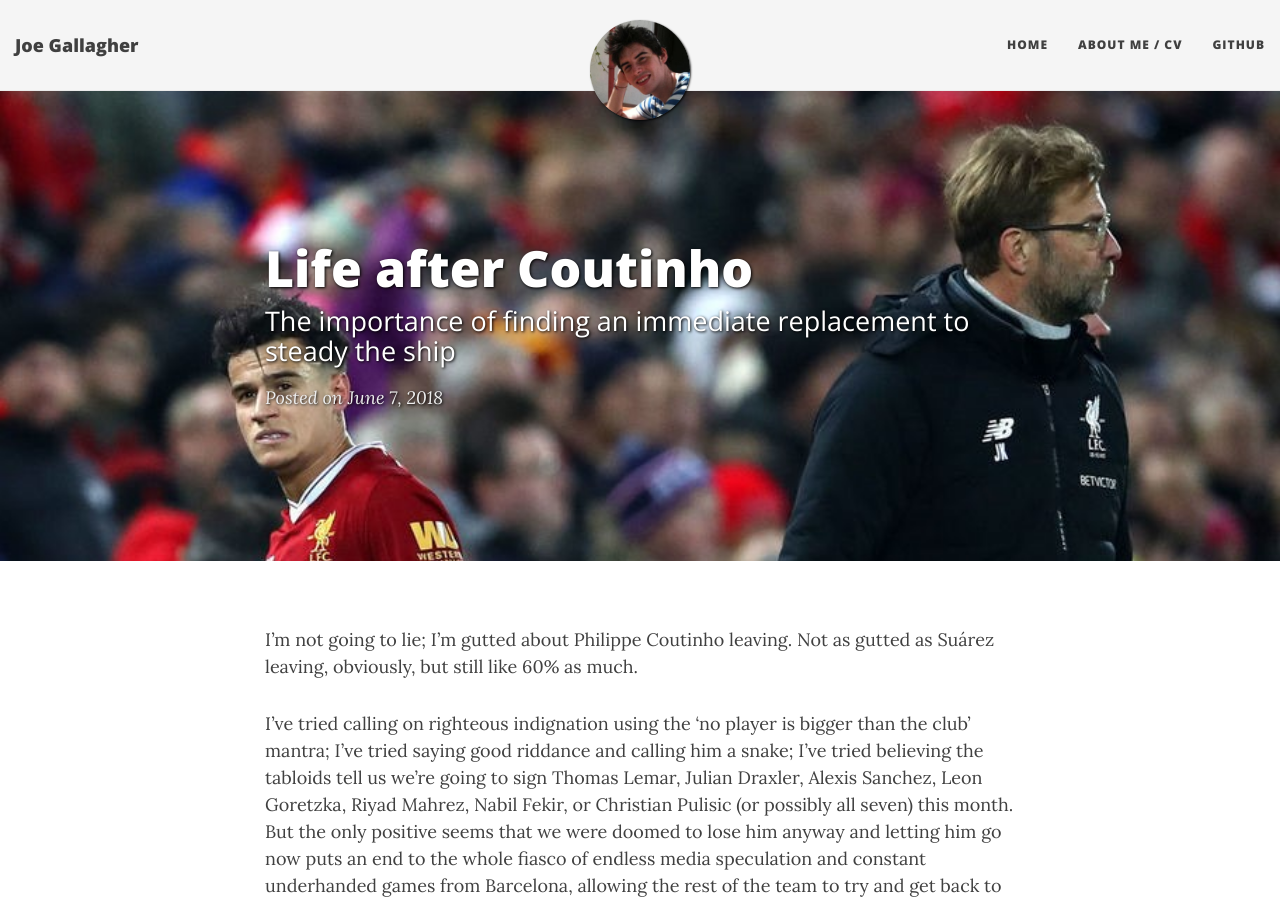
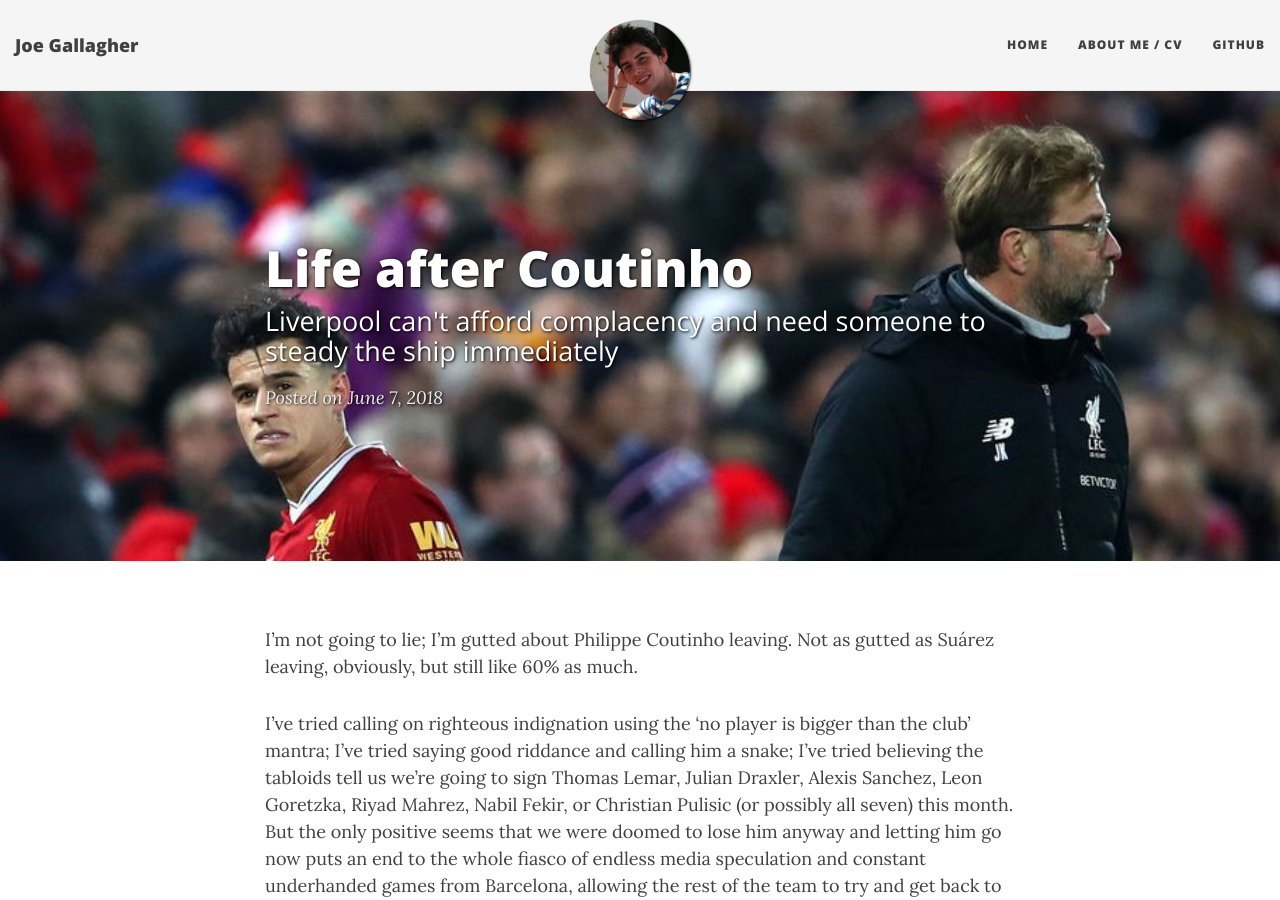
Before and after one commit to JoGall/jogall.github.io, a Jekyll site: the page built from _posts/2018-01-07-bye-bye-phil.md, in a window 1280 px wide and 900 px high. Built offline with Jekyll 4.4.1, drawn with Linux system fonts in a browser that asks for light colours; nearby versions of some CDN libraries; comment, search, counter and statistics services are not loaded.

Commit message:
Update 2018-01-07-bye-bye-phil.md

```diff
--- a/_posts/2018-01-07-bye-bye-phil.md
+++ b/_posts/2018-01-07-bye-bye-phil.md
@@ -1,7 +1,7 @@
 ---
 layout: post
 title: Life after Coutinho
-subtitle: The importance of finding an immediate replacement to steady the ship
+subtitle: Liverpool can't afford complacency and need someone to steady the ship immediately
 author: "Joe Gallagher"
 date: "2018-06-07"
 tags: [football, soccer]
```
